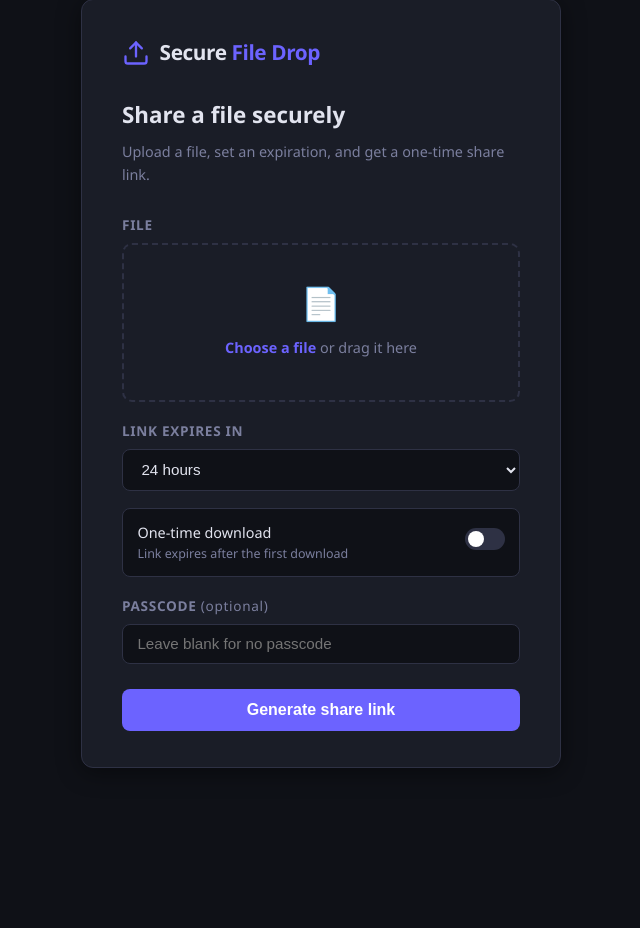
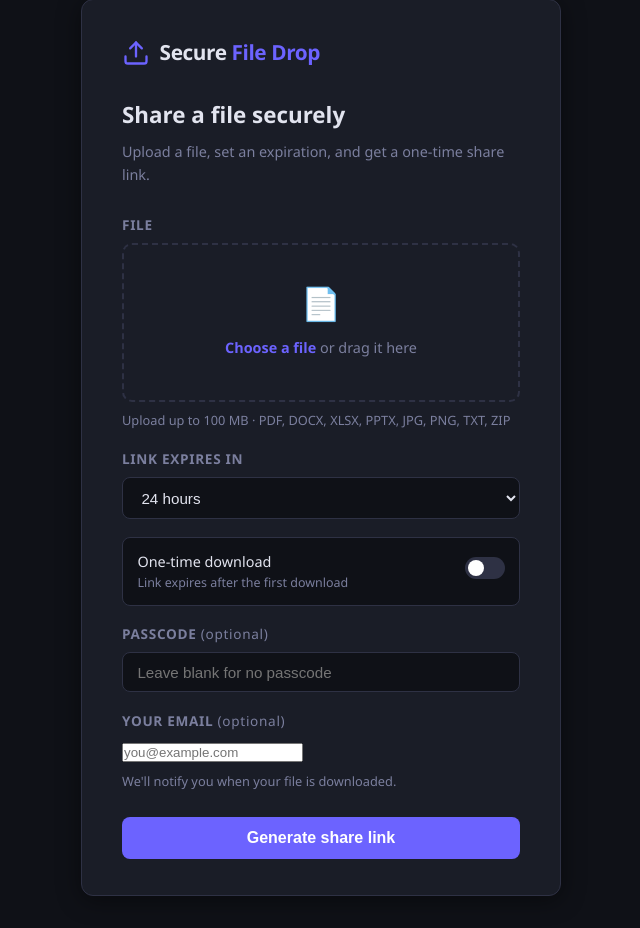
Before and after one commit to AbdullahShahab/Secure-File-Drop, a FastAPI app: page / in a window 1280 px wide. Shown: the part 33-961 px from the top of the page, without its empty margins (319-959 px from the left). Before the commit the page ends 801 px from the top, so only its background shows below. Run offline with FastAPI, Linux system fonts and the light colour scheme.

Commit message:
Add encryption at rest, email notifications, and automated cleanup scheduler

```diff
--- a/requirements.txt
+++ b/requirements.txt
@@ -3,3 +3,6 @@ uvicorn
 python-multipart
 bcrypt
 jinja2
+cryptography
+python-dotenv
+apscheduler
--- a/src/database.py
+++ b/src/database.py
@@ -15,7 +15,8 @@ CREATE TABLE IF NOT EXISTS files (
     one_time_download BOOLEAN DEFAULT 0,
     is_used           BOOLEAN DEFAULT 0,
     expires_at        DATETIME NOT NULL,
-    created_at        DATETIME DEFAULT CURRENT_TIMESTAMP
+    created_at        DATETIME DEFAULT CURRENT_TIMESTAMP,
+    sender_email      TEXT
 );
 """
 
@@ -30,4 +31,8 @@ def get_connection():
 def init_db():
     with get_connection() as conn:
         conn.execute(CREATE_FILES_TABLE)
+        # Migrate existing databases that pre-date the sender_email column
+        existing = {row[1] for row in conn.execute("PRAGMA table_info(files)")}
+        if "sender_email" not in existing:
+            conn.execute("ALTER TABLE files ADD COLUMN sender_email TEXT")
         conn.commit()
--- a/src/main.py
+++ b/src/main.py
@@ -2,7 +2,9 @@ import os
 from fastapi import FastAPI
 from fastapi.staticfiles import StaticFiles
 from fastapi.templating import Jinja2Templates
+from apscheduler.schedulers.background import BackgroundScheduler
 from .database import init_db
+from .cleanup import cleanup_expired_files
 from .routes import router
 
 BASE_DIR = os.path.dirname(__file__)
@@ -13,11 +15,33 @@ app.mount("/static", StaticFiles(directory=os.path.join(BASE_DIR, "static")), na
 
 templates = Jinja2Templates(directory=os.path.join(BASE_DIR, "templates"))
 
+# Module-level scheduler so uvicorn --reload does not spawn duplicate instances
+_scheduler = BackgroundScheduler(daemon=True)
+
+
 @app.on_event("startup")
 def startup():
     init_db()
 
+    # Guard against double-start under uvicorn --reload (the reloader forks the
+    # process; the scheduler is already running in the parent, not this worker).
+    try:
+        if not _scheduler.running:
+            _scheduler.add_job(
+                cleanup_expired_files,
+                trigger="interval",
+                hours=1,
+                id="cleanup_expired_files",
+                replace_existing=True,
+            )
+            _scheduler.start()
+            print("[scheduler] Cleanup job scheduled — runs every 1 hour.")
+    except Exception as exc:
+        print(f"[scheduler] Warning: could not start scheduler — {exc}")
+
+
 app.include_router(router)
+
 
 @app.get("/health")
 def health():
--- a/src/routes.py
+++ b/src/routes.py
@@ -4,11 +4,12 @@ import bcrypt
 from datetime import datetime, timedelta
 from pathlib import Path
 
-from fastapi import APIRouter, Request, UploadFile, File, Form
-from fastapi.responses import FileResponse
+from fastapi import APIRouter, Request, UploadFile, File, Form, HTTPException
+from fastapi.responses import StreamingResponse
 from fastapi.templating import Jinja2Templates
 
 from .database import get_connection
+from .utils import get_fernet, send_download_notification
 
 BASE_DIR = os.path.dirname(__file__)
 STORAGE_DIR = os.path.join(BASE_DIR, "..", "storage")
@@ -17,6 +18,21 @@ os.makedirs(STORAGE_DIR, exist_ok=True)
 templates = Jinja2Templates(directory=os.path.join(BASE_DIR, "templates"))
 
 router = APIRouter()
+
+# ── Validation constants ────────────────────────────────────────────────────
+
+MAX_UPLOAD_BYTES = 100 * 1024 * 1024  # 100 MB
+
+ALLOWED_MIME_TYPES = {
+    "application/pdf",
+    "application/vnd.openxmlformats-officedocument.wordprocessingml.document",
+    "application/vnd.openxmlformats-officedocument.spreadsheetml.sheet",
+    "application/vnd.openxmlformats-officedocument.presentationml.presentation",
+    "image/jpeg",
+    "image/png",
+    "text/plain",
+    "application/zip",
+}
 
 
 # ── Helpers ────────────────────────────────────────────────────────────────
@@ -47,17 +63,37 @@ async def upload(
     expires_in: int = Form(24),
     one_time_download: str = Form(None),
     passcode: str = Form(""),
+    sender_email: str = Form(""),
 ):
     contents = await file.read()
     file_size = len(contents)
+
+    # ── Server-side validation (never rely on frontend alone) ──────────────
+    if file.content_type not in ALLOWED_MIME_TYPES:
+        raise HTTPException(
+            status_code=400,
+            detail=(
+                f"File type '{file.content_type}' is not allowed. "
+                "Accepted types: PDF, DOCX, XLSX, PPTX, JPG, PNG, TXT, ZIP."
+            ),
+        )
+    if file_size > MAX_UPLOAD_BYTES:
+        raise HTTPException(
+            status_code=400,
+            detail=(
+                f"File size ({file_size / 1024 / 1024:.1f} MB) exceeds the 100 MB limit."
+            ),
+        )
+    # ──────────────────────────────────────────────────────────────────────
 
     token = secrets.token_urlsafe(32)
     ext = Path(file.filename).suffix
     stored_filename = f"{token}{ext}"
     dest = os.path.join(STORAGE_DIR, stored_filename)
 
+    encrypted = get_fernet().encrypt(contents)
     with open(dest, "wb") as f:
-        f.write(contents)
+        f.write(encrypted)
 
     passcode_hash = None
     if passcode:
@@ -66,13 +102,15 @@ async def upload(
     one_time = 1 if one_time_download == "1" else 0
     expires_at = datetime.utcnow() + timedelta(hours=expires_in)
 
+    email_to_store = sender_email.strip() or None
+
     with get_connection() as conn:
         conn.execute(
             """
             INSERT INTO files
               (stored_filename, original_filename, file_size, file_type,
-               token, passcode_hash, one_time_download, expires_at)
-            VALUES (?, ?, ?, ?, ?, ?, ?, ?)
+               token, passcode_hash, one_time_download, expires_at, sender_email)
+            VALUES (?, ?, ?, ?, ?, ?, ?, ?, ?)
             """,
             (
                 stored_filename,
@@ -83,6 +121,7 @@ async def upload(
                 passcode_hash,
                 one_time,
                 expires_at.isoformat(),
+                email_to_store,
             ),
         )
         conn.commit()
@@ -163,8 +202,26 @@ def _serve_file(row):
             conn.execute("UPDATE files SET is_used = 1 WHERE token = ?", (row["token"],))
             conn.commit()
 
-    return FileResponse(
-        path=file_path,
-        filename=row["original_filename"],
+    with open(file_path, "rb") as f:
+        encrypted = f.read()
+
+    decrypted = get_fernet().decrypt(encrypted)
+    downloaded_at = datetime.utcnow()
+
+    # Fire-and-forget email — never blocks or crashes the download
+    if row["sender_email"]:
+        send_download_notification(
+            sender_email=row["sender_email"],
+            original_filename=row["original_filename"],
+            downloaded_at=downloaded_at,
+        )
+
+    filename_safe = row["original_filename"].replace('"', '\\"')
+    return StreamingResponse(
+        iter([decrypted]),
         media_type=row["file_type"] or "application/octet-stream",
+        headers={
+            "Content-Disposition": f'attachment; filename="{filename_safe}"',
+            "Content-Length": str(len(decrypted)),
+        },
     )
--- a/src/templates/index.html
+++ b/src/templates/index.html
@@ -34,6 +34,10 @@
           <div class="drop-label"><strong>Choose a file</strong> or drag it here</div>
           <div class="file-chosen" id="file-chosen"></div>
         </div>
+        <p id="file-error" style="display:none;margin-top:.5rem;font-size:.85rem;color:var(--danger);"></p>
+        <p style="margin-top:.5rem;font-size:.8rem;color:var(--muted);">
+          Upload up to 100 MB &middot; PDF, DOCX, XLSX, PPTX, JPG, PNG, TXT, ZIP
+        </p>
       </div>
 
       <!-- Expiration -->
@@ -69,6 +73,16 @@
                placeholder="Leave blank for no passcode" autocomplete="new-password" />
       </div>
 
+      <!-- Sender email (optional) -->
+      <div class="form-group">
+        <label for="sender_email">Your email <span style="color:var(--muted);font-weight:400;text-transform:none">(optional)</span></label>
+        <input type="email" name="sender_email" id="sender_email"
+               placeholder="you@example.com" autocomplete="email" />
+        <p style="margin-top:.4rem;font-size:.8rem;color:var(--muted);">
+          We'll notify you when your file is downloaded.
+        </p>
+      </div>
+
       <button type="submit" class="btn btn-primary" id="submit-btn">
         <span class="btn-text">Generate share link</span>
         <span class="spinner"></span>
@@ -78,15 +92,69 @@
   </div>
 
   <script>
-    // File input label
-    const fileInput = document.getElementById('file-input');
+    const ALLOWED_TYPES = new Set([
+      'application/pdf',
+      'application/vnd.openxmlformats-officedocument.wordprocessingml.document',
+      'application/vnd.openxmlformats-officedocument.spreadsheetml.sheet',
+      'application/vnd.openxmlformats-officedocument.presentationml.presentation',
+      'image/jpeg',
+      'image/png',
+      'text/plain',
+      'application/zip',
+    ]);
+    const ALLOWED_EXTS = new Set(['.pdf','.docx','.xlsx','.pptx','.jpg','.jpeg','.png','.txt','.zip']);
+    const MAX_BYTES = 100 * 1024 * 1024; // 100 MB
+
+    const fileInput  = document.getElementById('file-input');
     const fileChosen = document.getElementById('file-chosen');
-    const dropZone = document.getElementById('drop-zone');
+    const dropZone   = document.getElementById('drop-zone');
+    const fileError  = document.getElementById('file-error');
+
+    function getExt(name) {
+      const idx = name.lastIndexOf('.');
+      return idx === -1 ? '' : name.slice(idx).toLowerCase();
+    }
+
+    function validateFile(file) {
+      if (!file) return null;
+      const ext = getExt(file.name);
+      // Accept if MIME type matches OR extension matches (browser MIME can be empty for some types)
+      const typeOk = ALLOWED_TYPES.has(file.type) || ALLOWED_EXTS.has(ext);
+      if (!typeOk) {
+        return `File type not allowed. Accepted: PDF, DOCX, XLSX, PPTX, JPG, PNG, TXT, ZIP.`;
+      }
+      if (file.size > MAX_BYTES) {
+        return `File is too large (${(file.size / 1024 / 1024).toFixed(1)} MB). Maximum is 100 MB.`;
+      }
+      return null; // valid
+    }
+
+    function showError(msg) {
+      fileError.textContent = msg;
+      fileError.style.display = 'block';
+      dropZone.style.borderColor = 'var(--danger)';
+    }
+
+    function clearError() {
+      fileError.textContent = '';
+      fileError.style.display = 'none';
+      dropZone.style.borderColor = '';
+    }
+
+    function handleFileSelected(file) {
+      clearError();
+      const err = validateFile(file);
+      if (err) {
+        showError(err);
+        fileChosen.textContent = '';
+        fileInput.value = '';
+      } else {
+        fileChosen.textContent = `${file.name} (${(file.size / 1024 / 1024).toFixed(2)} MB)`;
+      }
+    }
 
     fileInput.addEventListener('change', () => {
-      if (fileInput.files.length) {
-        fileChosen.textContent = fileInput.files[0].name;
-      }
+      if (fileInput.files.length) handleFileSelected(fileInput.files[0]);
     });
 
     // Drag-and-drop visual feedback
@@ -96,13 +164,27 @@
       e.preventDefault();
       dropZone.classList.remove('dragover');
       if (e.dataTransfer.files.length) {
-        fileInput.files = e.dataTransfer.files;
-        fileChosen.textContent = e.dataTransfer.files[0].name;
+        // DataTransfer → file input (where supported)
+        try { fileInput.files = e.dataTransfer.files; } catch (_) {}
+        handleFileSelected(e.dataTransfer.files[0]);
       }
     });
 
-    // Loading state on submit
-    document.getElementById('upload-form').addEventListener('submit', function () {
+    // Block submission if validation fails
+    document.getElementById('upload-form').addEventListener('submit', function (e) {
+      clearError();
+      const file = fileInput.files[0];
+      if (!file) {
+        e.preventDefault();
+        showError('Please choose a file before uploading.');
+        return;
+      }
+      const err = validateFile(file);
+      if (err) {
+        e.preventDefault();
+        showError(err);
+        return;
+      }
       const btn = document.getElementById('submit-btn');
       btn.classList.add('loading');
       btn.disabled = true;
```
Also changed, not shown: src/cleanup.py (added, +45 -0 lines), src/utils.py (added, +72 -0 lines), 1 other file.
